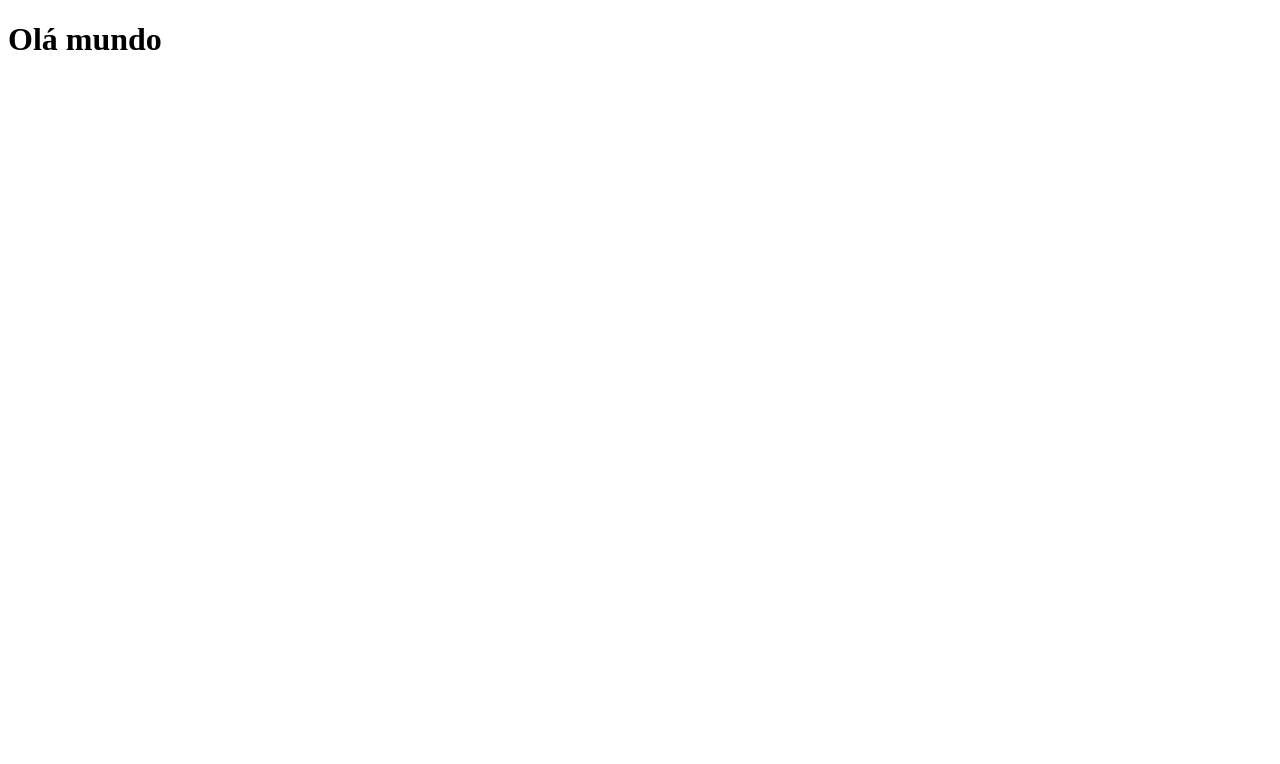
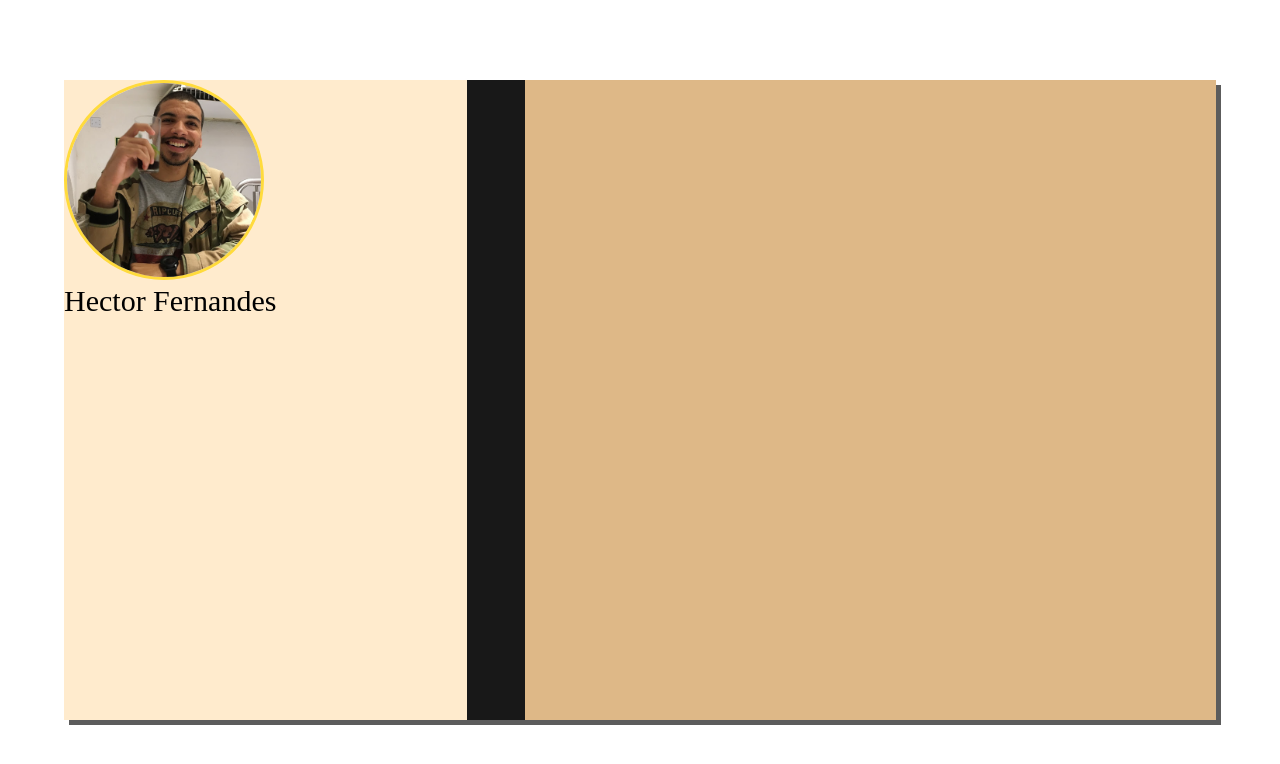
Before and after one commit to devhector/devhector.github.io, a plain HTML site: page index.html in a window 1280 px wide. Drawn offline with Linux system fonts and the light colour scheme.

Commit message:
mudanças no layout

```diff
--- a/index.html
+++ b/index.html
@@ -3,9 +3,22 @@
 <head>
     <meta charset="UTF-8">
     <meta name="viewport" content="width=device-width, initial-scale=1.0">
+    <link rel="stylesheet" href="./src/style.css">
     <title>Hector Fernandes</title>
 </head>
 <body>
-    <h1>Olá mundo</h1>
+    <div class="content">
+        <div class="left-content">
+            <div class="perfil">
+                <img src="./img/me.png" class="me" alt="Hector Fernnades">
+                <div class="name">Hector Fernandes</div>
+            </div>
+            <div class="social"></div>
+        </div>
+        <div class="right-content">
+            <div class="nav"></div>
+            <div class="resume"></div>
+        </div>
+    </div>
 </body>
 </html>
--- /dev/null
+++ b/src/style.css
@@ -0,0 +1,52 @@
+*{
+    padding: 0;
+    margin: 0;
+    box-sizing: border-box;
+}
+
+.content{
+    position: absolute;
+    top: 10%;
+    bottom: 10%;
+    left: 5%;
+    right: 5%;
+    background-color: rgb(24, 24, 24);
+    box-shadow: rgb(92, 92, 92) 5px 5px;
+    border: 2px rgb(80, 80, 80);
+}
+
+.left-content{
+    float: left;
+    background-color: blanchedalmond;
+    width: 35%;
+    height: 100%;
+}
+
+.perfil{
+    justify-content: center;
+    align-content: center;
+}
+
+.me {
+    width: 200px;
+    height: 200px;
+    border: 3px solid #ffdb3c;
+    border-radius: 320px;
+    transition: all .2s ease-in-out;
+}
+
+.me:hover {
+    transform: scale(1.05);
+}
+
+.name{
+    font-size: 30px;
+    min-width: 30px;
+}
+
+.right-content{
+    float: right;
+    background-color: burlywood;
+    width: 60%;
+    height: 100%;
+}
```
Also changed, not shown: img/me.png (added).
